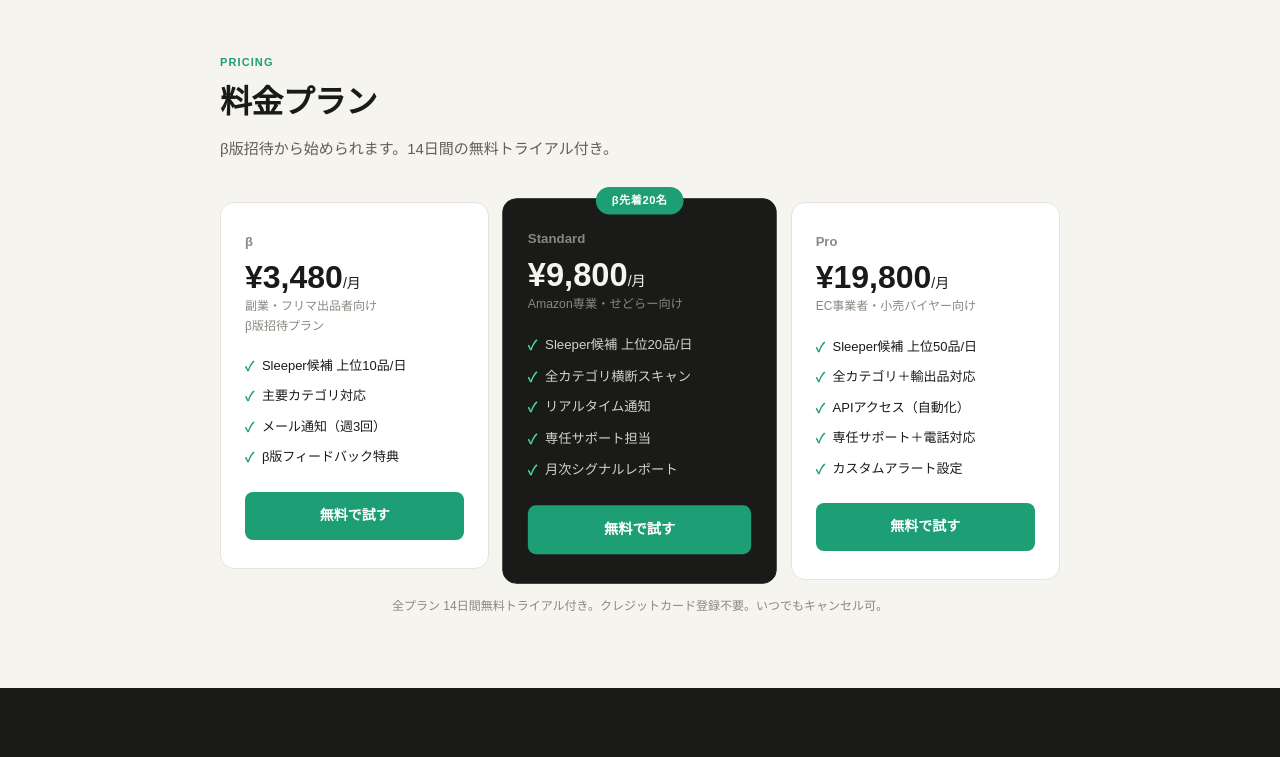
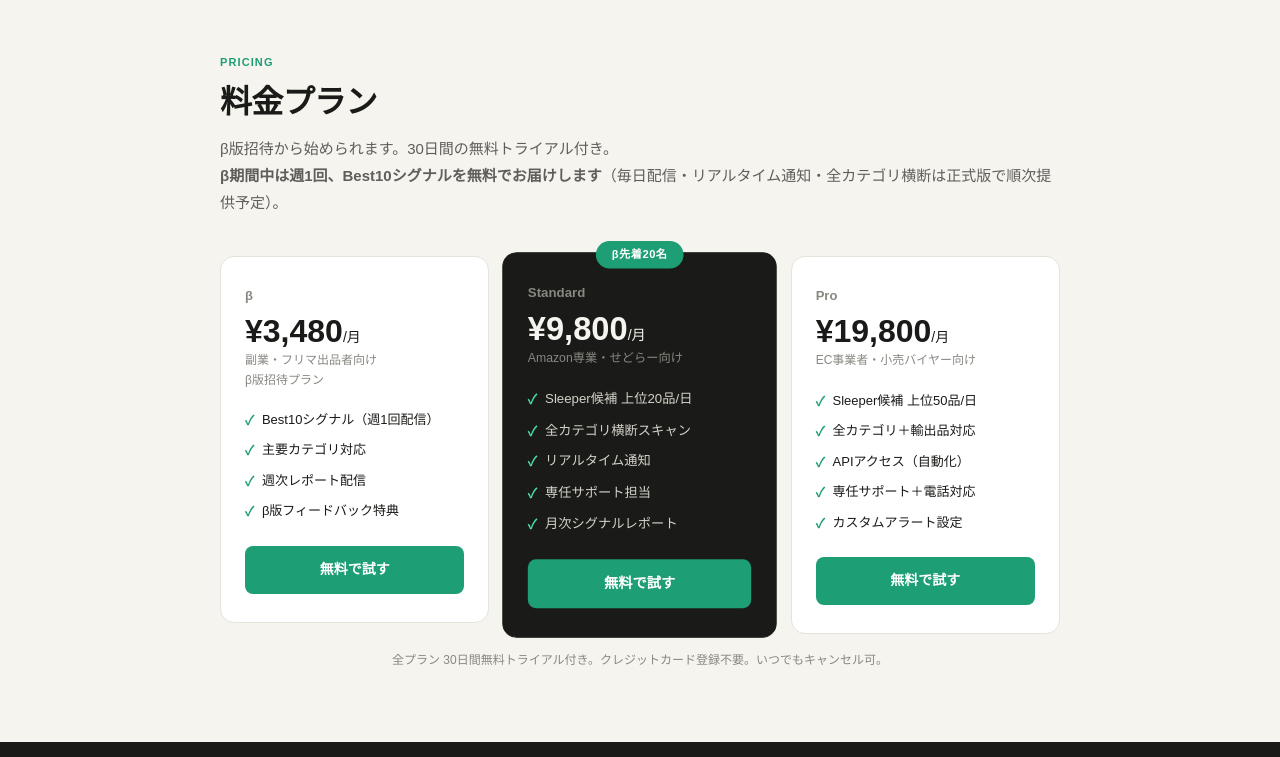
Before and after one commit to nariken/demandsignal-lp, a plain HTML site: page index.html in a window 1280 px wide. Shown: the part 3160-3917 px from the top of the page. Drawn offline with Linux system fonts and the light colour scheme.

Commit message:
LP最終調整: トライアル30日統一・β配信頻度を週1回Best10に是正・お問い合わせをX DMへ
- トライアル期間 14日→30日（料金サブ/注記/FAQ、自動化メールと整合）
- βプランを実態（週1回Best10）に修正、毎日配信/RT通知は正式版予定と明記
- お問い合わせリンクをX(@nariken)へ

```diff
--- a/index.html
+++ b/index.html
@@ -338,7 +338,7 @@ a{text-decoration:none;color:inherit}
   <div class="section-inner">
     <p class="section-tag">Pricing</p>
     <h2 class="section-title">料金プラン</h2>
-    <p class="section-sub">β版招待から始められます。14日間の無料トライアル付き。</p>
+    <p class="section-sub">β版招待から始められます。30日間の無料トライアル付き。<br><strong>β期間中は週1回、Best10シグナルを無料でお届けします</strong>（毎日配信・リアルタイム通知・全カテゴリ横断は正式版で順次提供予定）。</p>
     <div class="pricing-grid">
 
       <div class="plan-card">
@@ -346,9 +346,9 @@ a{text-decoration:none;color:inherit}
         <div class="plan-price">¥3,480<span>/月</span></div>
         <div class="plan-desc">副業・フリマ出品者向け<br>β版招待プラン</div>
         <ul class="plan-features">
-          <li>Sleeper候補 上位10品/日</li>
+          <li>Best10シグナル（週1回配信）</li>
           <li>主要カテゴリ対応</li>
-          <li>メール通知（週3回）</li>
+          <li>週次レポート配信</li>
           <li>β版フィードバック特典</li>
         </ul>
         <a href="#trial" class="plan-btn">無料で試す</a>
@@ -384,7 +384,7 @@ a{text-decoration:none;color:inherit}
       </div>
 
     </div>
-    <p class="pricing-note">全プラン 14日間無料トライアル付き。クレジットカード登録不要。いつでもキャンセル可。</p>
+    <p class="pricing-note">全プラン 30日間無料トライアル付き。クレジットカード登録不要。いつでもキャンセル可。</p>
   </div>
 </section>
 
@@ -413,7 +413,7 @@ a{text-decoration:none;color:inherit}
       </div>
       <div class="faq-item">
         <div class="faq-q">クレジットカードなしで始められますか？</div>
-        <div class="faq-a">はい、14日間の無料トライアルはクレジットカード登録不要です。トライアル期間終了後、継続希望の方のみお支払い情報をご入力いただきます。</div>
+        <div class="faq-a">はい、30日間の無料トライアルはクレジットカード登録不要です。トライアル期間終了後、継続希望の方のみお支払い情報をご入力いただきます。</div>
       </div>
       <div class="faq-item">
         <div class="faq-q">どのカテゴリに対応していますか？</div>
@@ -448,7 +448,7 @@ a{text-decoration:none;color:inherit}
     <a href="#">利用規約</a>
     <a href="#">プライバシーポリシー</a>
     <a href="#">特定商取引法に基づく表示</a>
-    <a href="#">お問い合わせ</a>
+    <a href="https://x.com/nariken" target="_blank" rel="noopener">お問い合わせ（X DM）</a>
   </div>
   <p>© 2026 MIWS. All rights reserved.</p>
 </footer>
```
